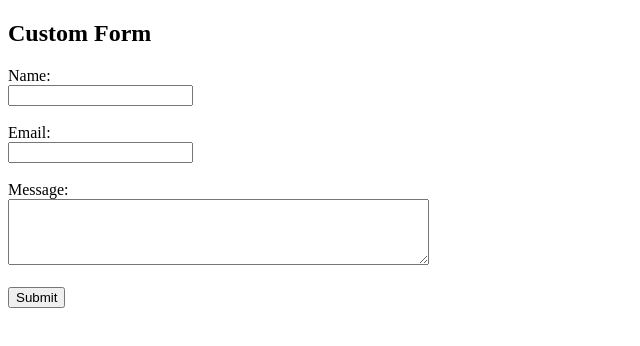
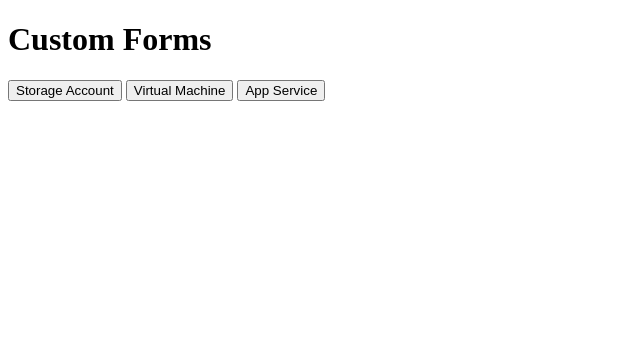
Before and after one commit to dcucereavii-ms/terraform_forms, a plain HTML site: page index.html in a window 1280 px wide. Shown: the whole page, without its empty margins (0-640 px from the left). Drawn offline with Linux system fonts and the light colour scheme.

Commit message:
multiple forms support

```diff
--- a/index.html
+++ b/index.html
@@ -3,21 +3,50 @@
 <head>
     <meta charset="UTF-8">
     <meta name="viewport" content="width=device-width, initial-scale=1.0">
-    <title>Custom Form</title>
+    <title>Custom Forms</title>
+    <style>
+        .form-container {
+            display: none;
+        }
+        .form-container.active {
+            display: block;
+        }
+    </style>
 </head>
 <body>
-    <h2>Custom Form</h2>
-    <form action="submit-handler.php" method="POST">
-        <label for="name">Name:</label><br>
-        <input type="text" id="name" name="name" required><br><br>
+    <h1>Custom Forms</h1>
 
-        <label for="email">Email:</label><br>
-        <input type="email" id="email" name="email" required><br><br>
+    <div id="form-switcher">
+        <button onclick="showForm('storage')">Storage Account</button>
+        <button onclick="showForm('vm')">Virtual Machine</button>
+        <button onclick="showForm('app')">App Service</button>
+    </div>
 
-        <label for="message">Message:</label><br>
-        <textarea id="message" name="message" rows="4" cols="50" required></textarea><br><br>
+    <div id="storage-form" class="form-container">
+        <h2>Storage Account Form</h2>
+        <!-- Your Storage Account Form HTML here -->
+    </div>
 
-        <button type="submit">Submit</button>
-    </form>
+    <div id="vm-form" class="form-container">
+        <h2>Virtual Machine Form</h2>
+        <!-- Your Virtual Machine Form HTML here -->
+    </div>
+
+    <div id="app-form" class="form-container">
+        <h2>App Service Form</h2>
+        <!-- Your App Service Form HTML here -->
+    </div>
+
+    <script>
+        function showForm(formType) {
+            // Hide all form containers
+            document.querySelectorAll('.form-container').forEach(container => {
+                container.classList.remove('active');
+            });
+
+            // Show the selected form container
+            document.getElementById(formType + '-form').classList.add('active');
+        }
+    </script>
 </body>
 </html>
```
